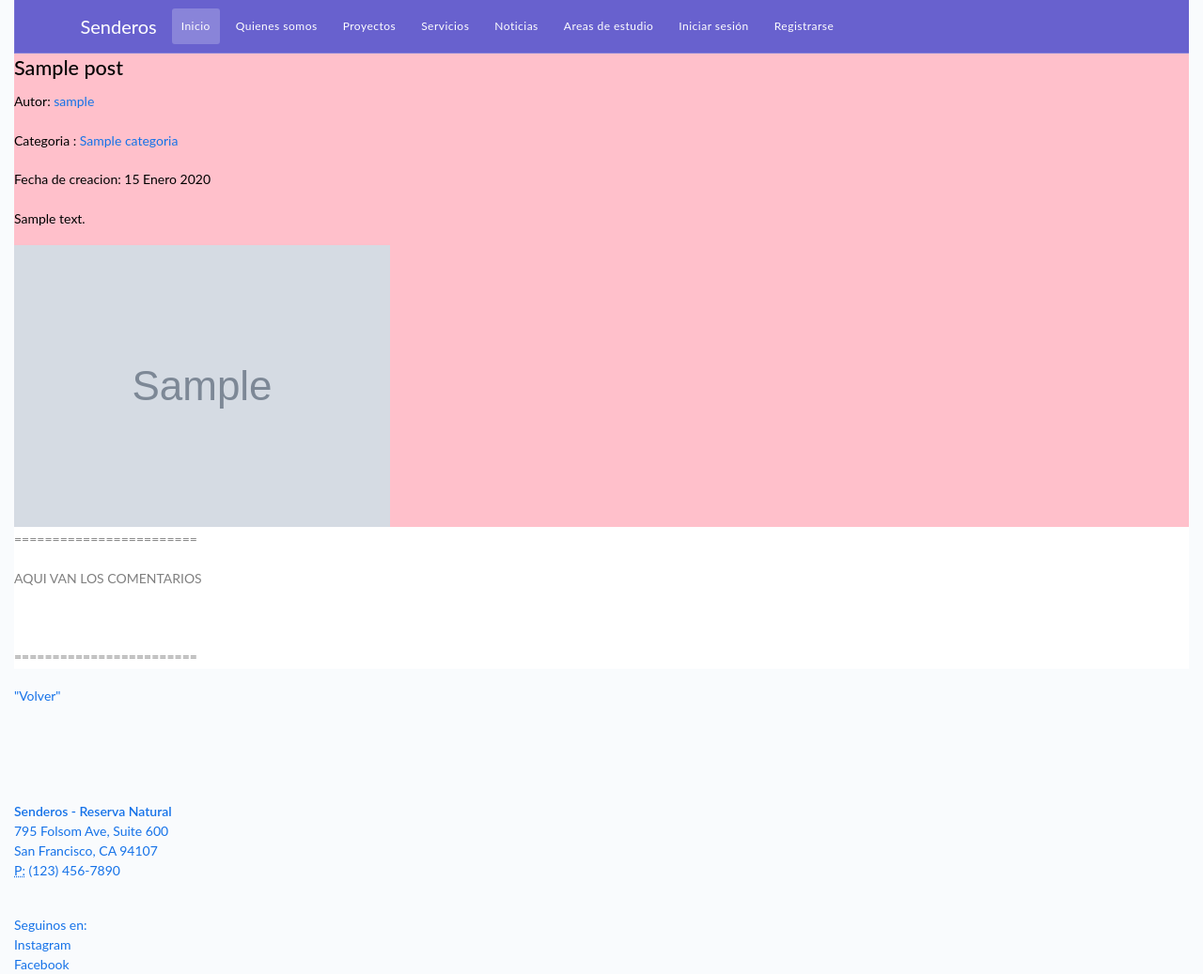
After one commit to info22-c5-grupo6/TP_Blog_Proyecto_Granja_Sustentable, a Django app: page /post/1 in a window 1280 px wide. The commit adds this page. Shown: the whole page at 94% size. Run offline with Django 4.2, Linux system fonts and the light colour scheme; tables that the repository leaves empty hold one stand-in row (values such as "Sample post"); grey boxes marked "Sample" are stand-in pictures; some libraries are stand-ins or nearby versions.

Commit message:
Agregado Ver post por id /post/<id>

```diff
--- a/blog/apps/post/views.py
+++ b/blog/apps/post/views.py
@@ -1,4 +1,4 @@
-from django.shortcuts import render, redirect
+from django.shortcuts import render, redirect, get_object_or_404
 from .models import *
 from .forms import PostForm, RegistroForm
 
@@ -46,6 +46,20 @@ def crear_post(request):
         post_form = PostForm()
     return render(request, 'crear-post.html', {'post_form': post_form})
 
+#Vista para Ver un solo posteo
+def ver_post(request, id):
+    posteo = get_object_or_404(Post, pk=id)
+    context = { 'posteo': posteo}
+    return render(request, "post/post.html", context)
+
+def post_detail(request, id):
+    #posteo = get_object_or_404(Post, id=id)
+    #posteo = Post.object.get(id=id)
+    #return render(request, 'post/post.html', {'posteo': posteo})
+    posteo = Post.objects.get(pk=id)
+    context = { 'posteo': posteo}
+    return render(request, "post/post.html", context)
+
 
 #Vista para registrar un usuario
 
--- a/blog/blog/urls.py
+++ b/blog/blog/urls.py
@@ -21,6 +21,7 @@ from django.conf import settings
 from django.conf.urls.static import static
 
 
+
 urlpatterns = [
     path('admin/', admin.site.urls),
     path('', home, name='home'),
@@ -30,6 +31,7 @@ urlpatterns = [
     path('publicaciones/', publicaciones, name='publicaciones'),
     path('areas-de-estudio/', areas_de_estudio, name='areas_de_estudio'),
     path('crear-post/', crear_post, name='crear_post'),
+    path('post/<id>', ver_post, name='ver_post'),
 
     path('registro/', registroUsuario, name='registro'), #agregado
     path('accounts/', include('django.contrib.auth.urls')), #agregado
--- /dev/null
+++ b/blog/templates/post/post.html
@@ -0,0 +1,47 @@
+{% extends "plantilla2.html" %}
+{% load static %}
+{% block title %} Posteo {% endblock %}
+
+{% block content %}
+
+<!– Insertar contenido desde aqui –>
+
+
+
+<div style="background: pink; color: black;">
+
+
+    <article>
+        <div>
+            <div>
+                <h2 class="post-titulo">{{posteo.titulo}}</h2>
+                <p class="post-autor">Autor: <a href="#">{{ posteo.usuario.username }} </a></p>
+                <p>Categoria : <a href="#">{{posteo.categoria}} </a></p>
+                <p class="post-hora">Fecha de creacion: {{posteo.fecha_creacion}}</p>
+                <p class="post-texto">{{posteo.texto}} </p>
+            </div>
+
+            <img src="{{posteo.imagen.url}}" width="400" height="300">
+
+        </div>
+    </article>
+
+    <div style="background: white; color: gray;">
+        <p>========================</p>
+        <p>AQUI VAN LOS COMENTARIOS</p>
+        <br>
+        <br>
+        <p>========================</p>
+    </div>
+
+
+
+</div>
+
+<p><a href="{% url 'publicaciones' %}"">"Volver" </p>
+
+
+<!– Insertar contenido hasta aqui –>
+
+
+{% endblock %}
```
Also changed, not shown: blog/templates/publicaciones.html (+4 -3 lines).
